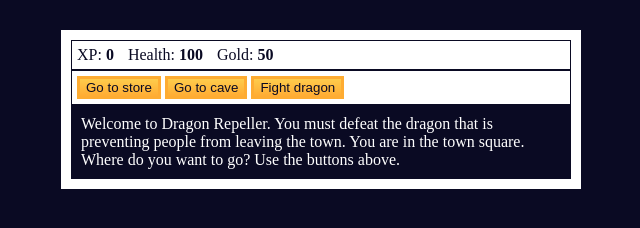
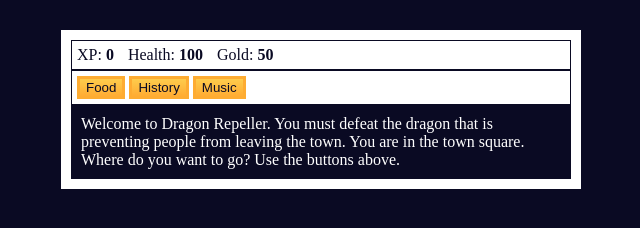
Before and after one commit to kwsmolin/monster-game, a plain HTML site: page index.html in a window 1280 px wide. Shown: the whole page, without its empty margins (319-959 px from the left). Drawn offline with Linux system fonts and the light colour scheme.

Commit message:
Update index.html

```diff
--- a/index.html
+++ b/index.html
@@ -13,9 +13,9 @@
         <span class="stat">Gold: <strong><span id="goldText">50</span></strong></span>
       </div>
       <div id="controls">
-        <button id="button1">Go to store</button>
-        <button id="button2">Go to cave</button>
-        <button id="button3">Fight dragon</button>
+        <button id="button1">Food</button>
+        <button id="button2">History</button>
+        <button id="button3">Music</button>
       </div>
       <div id="monsterStats">
         <span class="stat">Monster Name: <strong><span id="monsterName"></span></strong></span>
```
